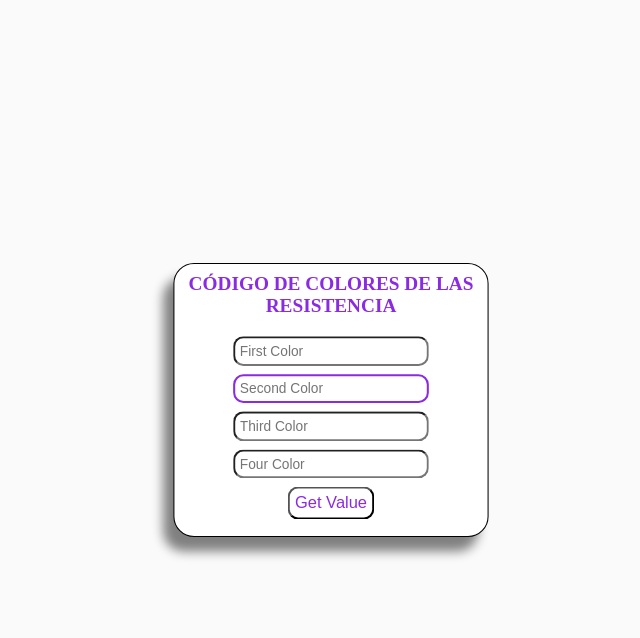
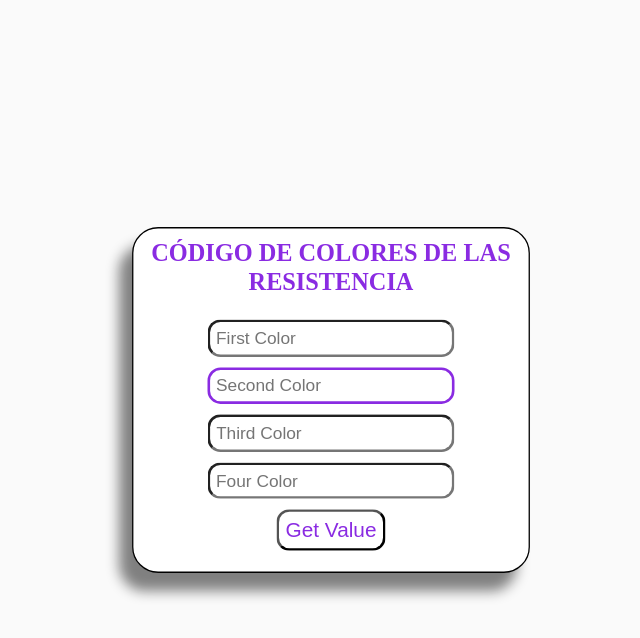
Before and after one commit to sdg850/Resistor-Color-Code-Calculator, a website: page index.html in a window 1280 px wide. In both pictures the pointer is over the element 640 px from the left and 400 px from the top of the page. Shown: the whole page, without its empty margins (309-949 px from the left). Drawn offline with Linux system fonts and the light colour scheme.

Commit message:
Updated size of form

```diff
--- a/index.css
+++ b/index.css
@@ -30,7 +30,7 @@ form{
 }
 
 form:hover{
- transform: scale(1.03);
+ transform: scale(1.3);
 }
 
 input{
```
